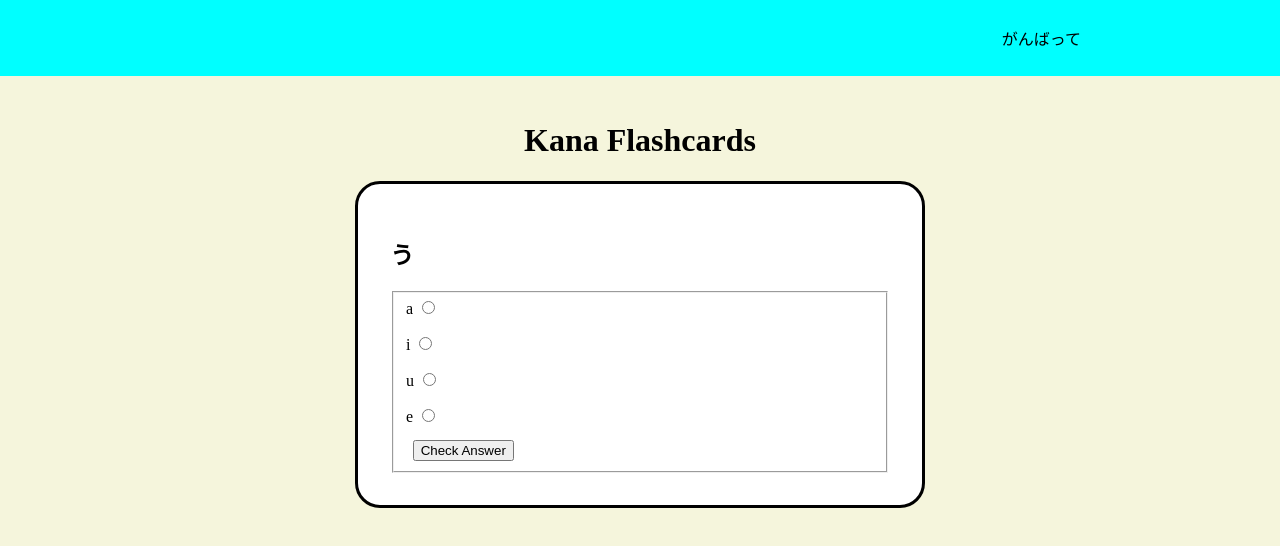
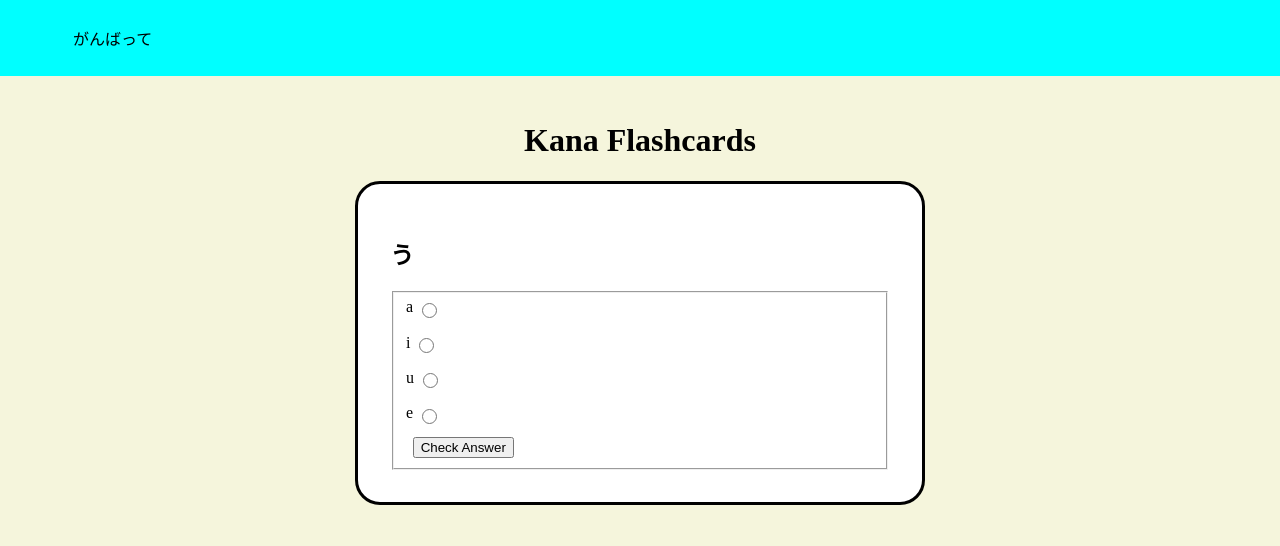
Before and after one commit to jpblicer/KanaFlashCardApp, a plain HTML site: page index.html in a window 1280 px wide. Both pictures are taken after a click on the button "Hiragana". Drawn offline with Linux system fonts and the light colour scheme.

Commit message:
plaing with CSS to make it look nicer

```diff
--- a/styles.css
+++ b/styles.css
@@ -11,8 +11,8 @@ header{
 
 header p{
     display:flex;
-    justify-content: flex-end;
-    margin-right: 15%;
+    justify-content: flex-start;
+    margin-left: 5%;
 }
 
 main{
@@ -44,3 +44,9 @@ button{
     margin-left: 0.5em;
     margin-top: 1em;
 }
+
+input[type='radio'] {
+    height: 15px;
+    width: 15px;
+    vertical-align: middle;
+  }
```
